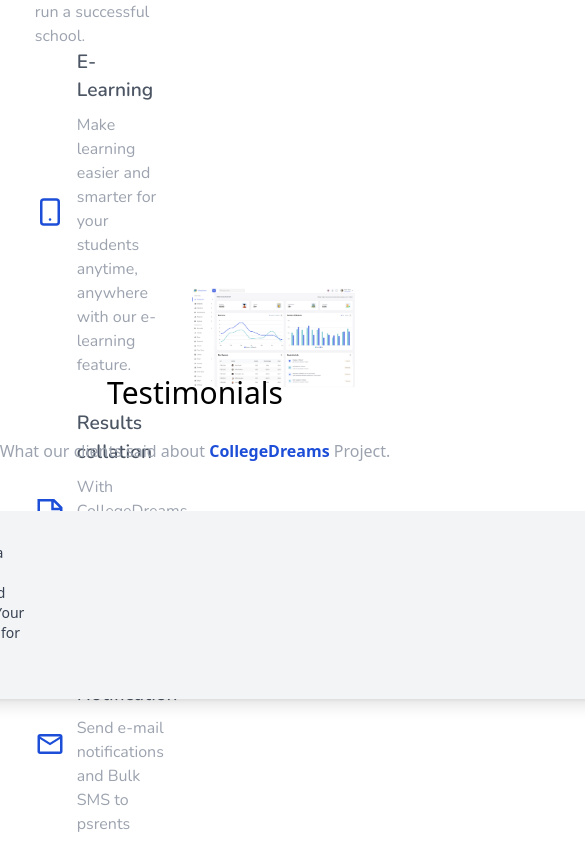
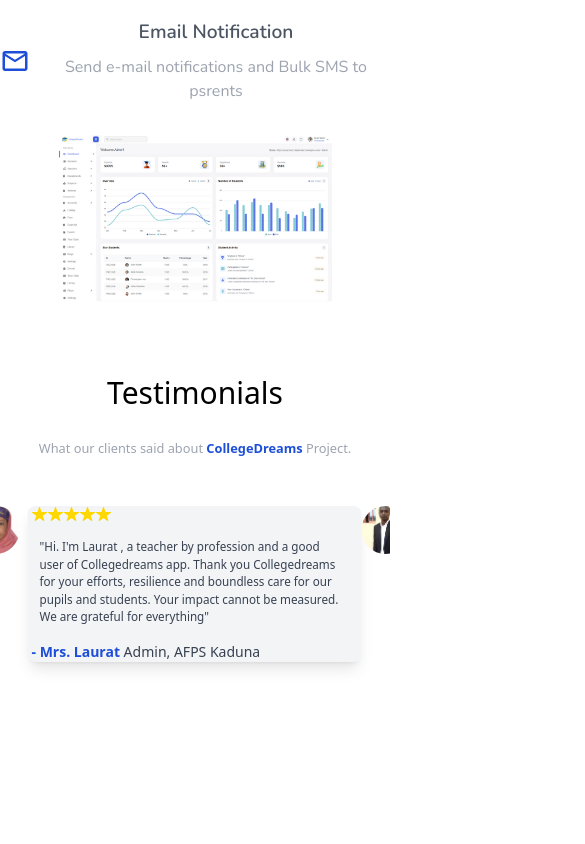
Before and after one commit to Ikujebi/mWare.CollegeDreams, a React (Vite) app: page / in a window 390 px wide. Shown: the part 2260-3104 px from the top of the page, 585 px wide, since content can reach past the window. Built offline with nearby package versions, Linux system fonts and the light colour scheme; a web font is replaced by a local one.

Commit message:
mobile contd

```diff
--- a/src/page/Home/About.tsx
+++ b/src/page/Home/About.tsx
@@ -72,8 +72,8 @@
           </div>
           ))}
         </section>
-        <section className="mt-[11rem] flex justify-center gap-[2rem]">
-            <article className="w-[32%] nunito ">
+        <section className="mt-[11rem] mb-[35rem] md:mb-0 xl:mb-0 2xl:mb-0 lg:mb-0  md:flex lg:flex xl:flex 2xl:flex justify-center gap-[2rem]">
+            <article className="md:w-[32%] lg:w-[32%] xl:w-[32%] 2xl:w-[32%] text-center nunito ">
                 <h2 className="text-black text-3xl">Our Main Services</h2>
                 <p className="">CollegeDreams is one powerful software that contains all the tools needed to run a successful school.</p>
             <div>
@@ -88,8 +88,8 @@
                 ))}
             </div>
             </article>
-            <article className="w-[42%] nunito flex items-center">
-                <img src={laptop} alt=""  className="h-auto"/>
+            <article className="md:w-[42%] lg:w-[42%] xl:w-[42%] 2xl:w-[42%]  nunito flex items-center justify-center">
+                <img src={laptop} alt=""  className="h-auto w-[70%] md:mb-0 lg:mb-0 xl:mb-0 2xl:mb-0 mb-[10rem]"/>
             </article>
         </section>
     </div>
--- a/src/page/Home/Testimonials.tsx
+++ b/src/page/Home/Testimonials.tsx
@@ -86,10 +86,10 @@
 
   return (
     <div className='flex justify-center w-full '>
-    <div className='   mt-[15rem] w-[60rem] 2xl:w-[80rem]'>
+    <div className='   mt-[15rem] w-screen md:w-[60rem] lg:w-[60rem] xl:w-[60rem] 2xl:w-[80rem]'>
     <header className='flex flex-col justify-center items-center'>
         <h1 className='text-3xl'>Testimonials</h1>
-        <p className='text-gray-400 mt-7'>What our clients said about <span className='text-customBlue font-semibold'>CollegeDreams</span> Project.</p>
+        <p className='text-gray-400 mt-7 md:text-[1rem] lg:text-[1rem] xl:text-[1rem] 2xl:text-[1rem] text-[.8rem]'>What our clients said about <span className='text-customBlue font-semibold'>CollegeDreams</span> Project.</p>
         </header>
 
         <main className='mt-[3rem] '>
@@ -104,7 +104,7 @@
                     <IoStar /><IoStar /><IoStar /><IoStar /><IoStar />
                   </div>
                   <div className='mt-4 max-w-xs '>
-                    <p className='text-gray-700 text-sm'>{item.testimony}</p>
+                    <p className='text-gray-700 md:text-[.9rem] lg:text-[.9rem] xl:text-[.9rem] 2xl:text-[.9rem] text-[.73rem] md:px-0 xl:px-0 2xl:px-0 px-2 lg:px-0'>{item.testimony}</p>
                   </div>
                   <div className='mt-4 max-w-xs '>
                     <p className='text-gray-700 text-sm'> <span className='text-customBlue font-semibold'>{item.client}</span> {item.office}</p>
```
